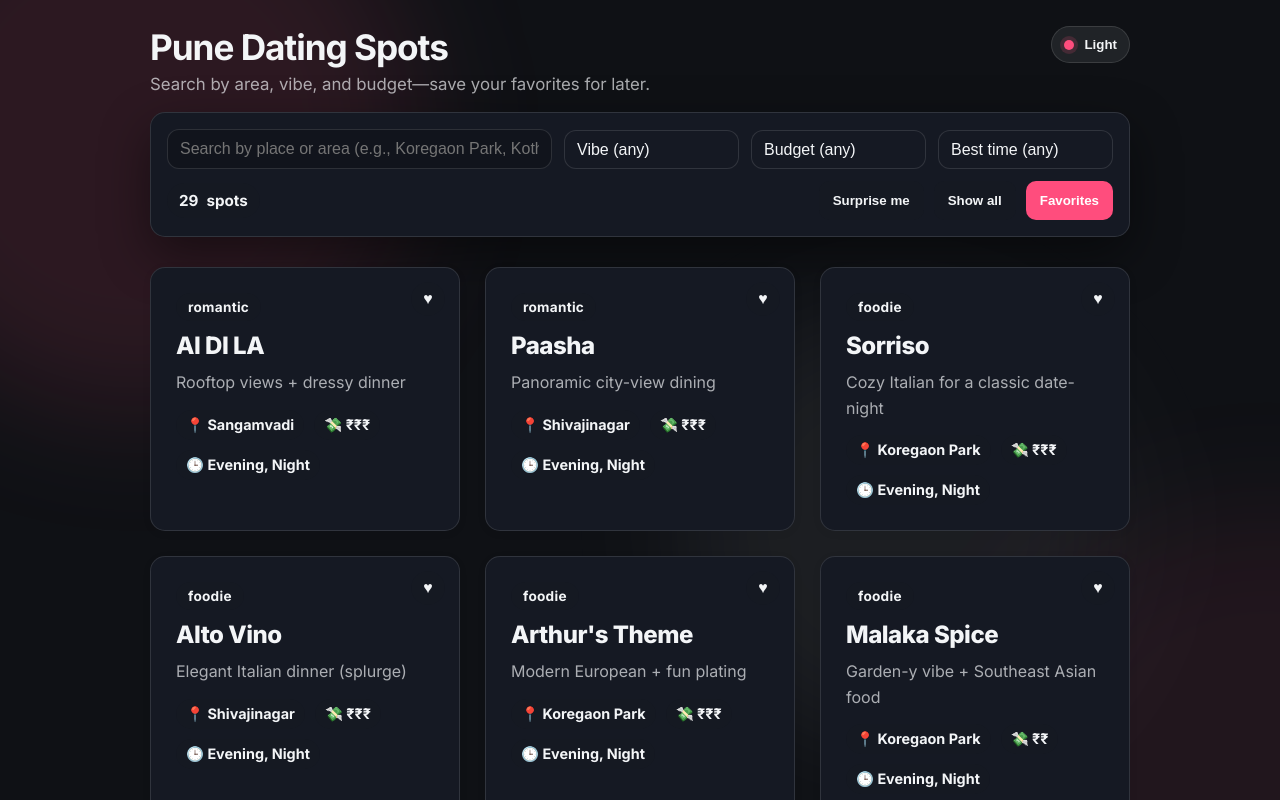
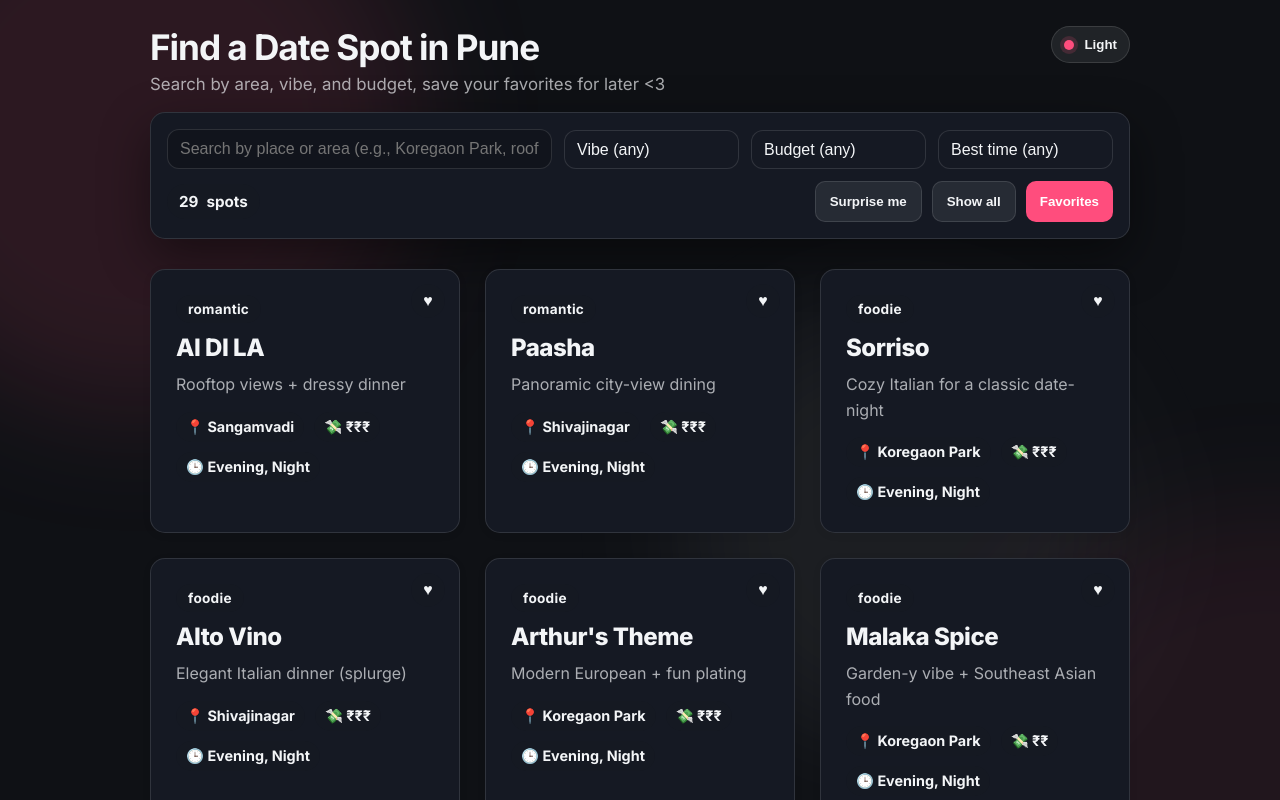
Before and after one commit to mihir-robotics/pune_date_ideas_webpage, a plain HTML site: page index.html in a window 1280 px wide. Both pictures are taken after a click on the button "Dark". Shown: the top 800 px of the page. Drawn offline with Linux system fonts and the light colour scheme.

Commit message:
human changes lol

```diff
--- a/index.html
+++ b/index.html
@@ -3,7 +3,7 @@
 <head>
     <meta charset="UTF-8">
     <meta name="viewport" content="width=device-width, initial-scale=1.0">
-    <title>Pune Dating Spots</title>
+    <title>Pune Date Spots</title>
     <link rel="preconnect" href="https://fonts.googleapis.com">
     <link rel="preconnect" href="https://fonts.gstatic.com" crossorigin>
     <link href="https://fonts.googleapis.com/css2?family=Inter:wght@400;500;600;700;800&display=swap" rel="stylesheet">
@@ -236,6 +236,11 @@
         .button.ghost {
             background: rgba(16, 17, 20, 0.06);
             color: var(--text);
+        }
+
+        html[data-theme="dark"] .button.ghost {
+            background: rgba(243, 245, 247, 0.08);
+            border: 1px solid rgba(243, 245, 247, 0.12);
         }
 
         .filter-input {
@@ -581,8 +586,8 @@
     <div class="container">
         <header>
             <div class="header-text">
-                <h1>Pune Dating Spots</h1>
-                <p class="subtitle">Search by area, vibe, and budget—save your favorites for later.</p>
+                <h1>Find a Date Spot in Pune</h1>
+                <p class="subtitle">Search by area, vibe, and budget, save your favorites for later <3 </p>
             </div>
             <button class="theme-toggle" id="themeToggle" type="button" aria-label="Toggle dark mode">
                 <span class="theme-dot" aria-hidden="true"></span>
@@ -595,7 +600,7 @@
                 <input type="text"
                        class="filter-input"
                        id="queryFilter"
-                       placeholder="Search by place or area (e.g., Koregaon Park, Kothrud, rooftop, garden...)"
+                       placeholder="Search by place or area (e.g., Koregaon Park, rooftop...)"
                        autocomplete="off">
 
                 <select class="filter-input" id="typeFilter">
```
